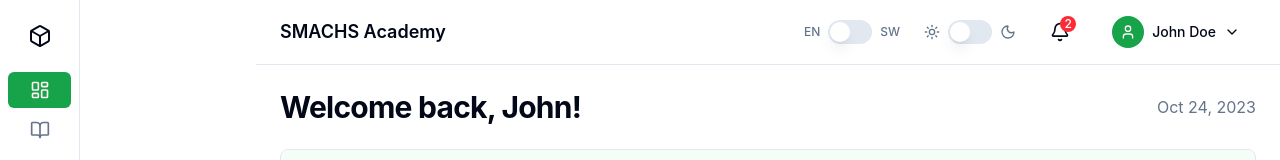
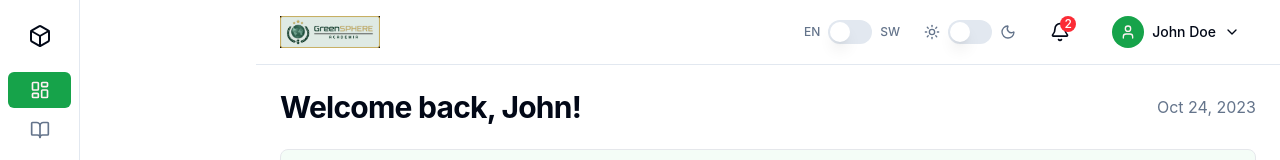
Before and after one commit to leonardmurugi/smachs, a React (Vite) app in the folder frontend/: page / in a window 1280 px wide. Shown: the top 160 px of the page. Built offline with nearby package versions, Linux system fonts and the light colour scheme.

Commit message:
feat: Implement GeenSphere Academia branding by adding a new logo and updating titles.

```diff
--- a/frontend/index.html
+++ b/frontend/index.html
@@ -5,7 +5,7 @@
   <meta charset="UTF-8" />
   <link rel="icon" type="image/svg+xml" href="/vite.svg" />
   <meta name="viewport" content="width=device-width, initial-scale=1.0" />
-  <title>frontend</title>
+  <title>GeenSphere Academia</title>
   <script>
     const theme = localStorage.getItem("vite-ui-theme")
     if (theme === "dark" || (theme === "system" && window.matchMedia('(prefers-color-scheme: dark)').matches)) {
--- a/frontend/package.json
+++ b/frontend/package.json
@@ -1,5 +1,5 @@
 {
-  "name": "frontend",
+  "name": "geensphere-academia",
   "private": true,
   "version": "0.0.0",
   "type": "module",
--- a/frontend/src/components/layout/Header.tsx
+++ b/frontend/src/components/layout/Header.tsx
@@ -38,7 +38,8 @@ const Header: React.FC<HeaderProps> = ({ onMenuToggle }) => {
 
                 {/* Logo/Title */}
                 <div className="flex items-center gap-2">
-                    <h2 className="text-lg font-semibold">SMACHS Academy</h2>
+                    <img src="/logo.jpg" alt="GeenSphere Academia Logo" className="h-8 w-auto object-contain" />
+
                 </div>
 
                 {/* Spacer */}
```
Also changed, not shown: frontend/public/logo.jpg (added).
